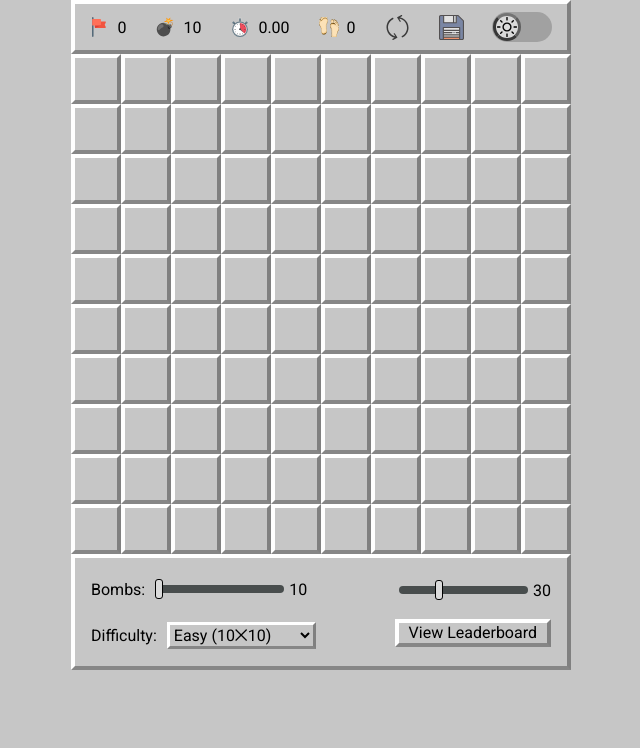
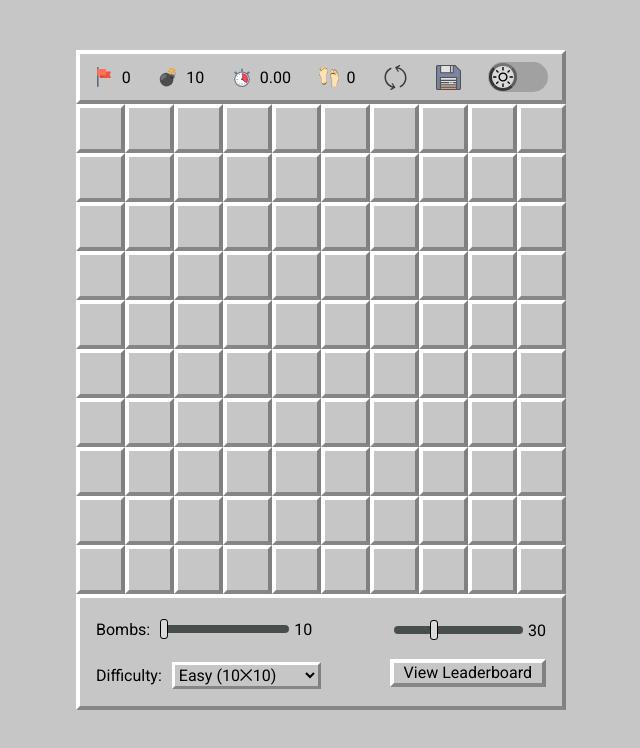
Before and after one commit to h3nnessey/2023q1, a website with bundled scripts: page minesweeper/src/index.html in a window 1280 px wide. Shown: the whole page, without its empty margins (319-959 px from the left). Built offline with nearby package versions, Linux system fonts and the light colour scheme; files whose address does not match are found by name.

Commit message:
feat: add favicon, update styles

```diff
--- a/minesweeper/src/css/styles.css
+++ b/minesweeper/src/css/styles.css
@@ -28,13 +28,14 @@ body {
 }
 
 .container {
-  margin: 0 auto;
-  max-width: 900px;
-  width: 100%;
   display: flex;
   flex-direction: column;
   justify-content: center;
   align-items: center;
+  padding-top: 50px;
+  margin: 0 auto;
+  max-width: 900px;
+  width: 100%;
 }
 
 .app {
@@ -272,8 +273,8 @@ body {
 }
 
 .grid.grid_size-10 .grid__cell {
-  width: 50px;
-  height: 50px;
+  width: 49px;
+  height: 49px;
 }
 
 .grid.grid_size-15 .grid__cell {
--- a/minesweeper/src/index.html
+++ b/minesweeper/src/index.html
@@ -7,7 +7,8 @@
       content="width=device-width, user-scalable=no, initial-scale=1.0, maximum-scale=1.0, minimum-scale=1.0"
     />
     <meta http-equiv="X-UA-Compatible" content="ie=edge" />
-    <title>Document</title>
+    <title>Minesweeper</title>
+    <link rel="icon" href="./assets/svg/bomb.svg" />
     <link rel="preconnect" href="https://fonts.googleapis.com" />
     <link rel="preconnect" href="https://fonts.gstatic.com" crossorigin />
     <link
```
